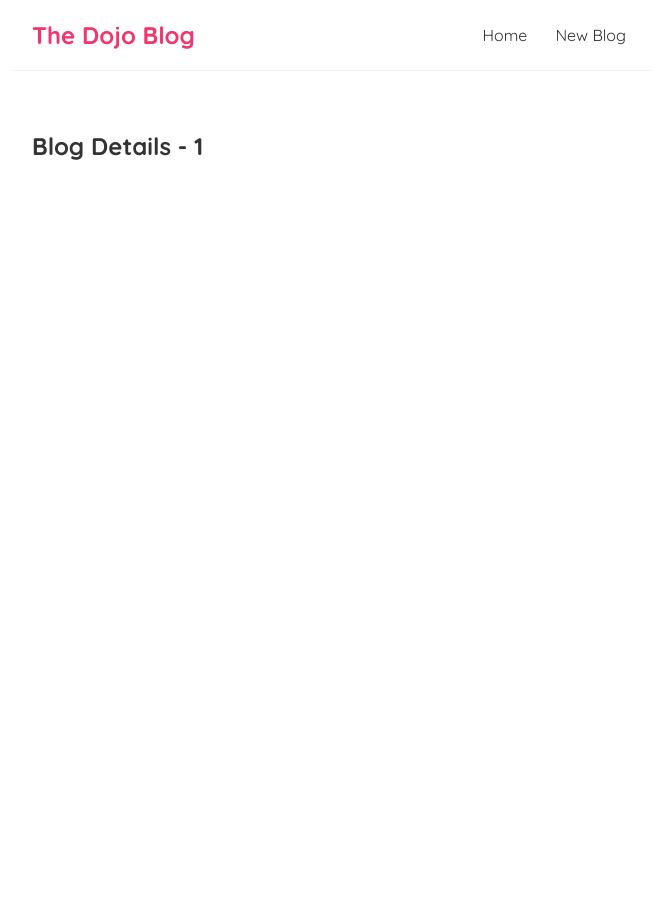
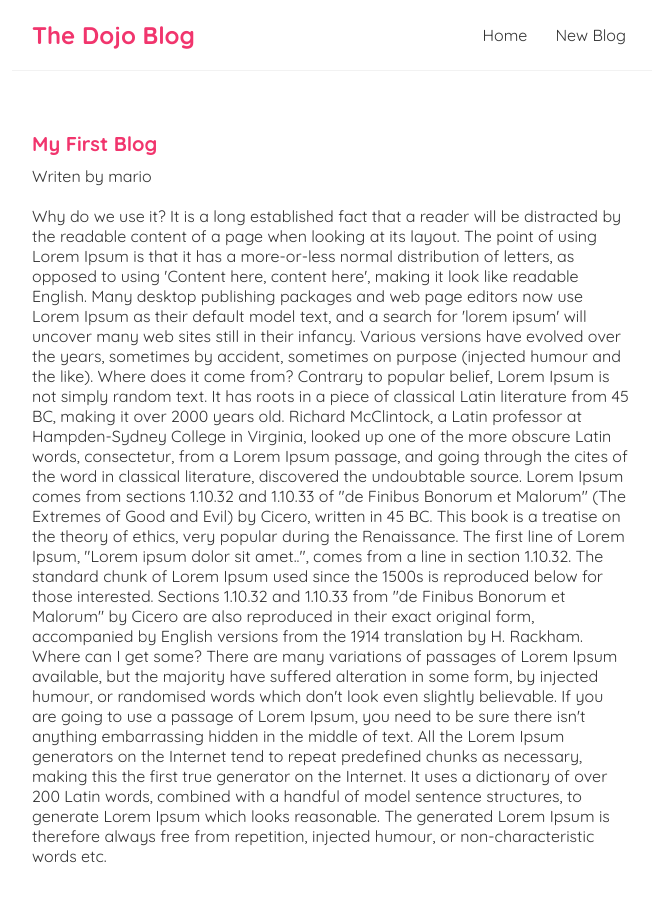
Before and after one commit to Rnely/LearningReact, a React (Create React App) app in the folder dojo-blog/: page /blogs/1 in a window 1280 px wide. Shown: the top 902 px of the page, without its empty margins (308-967 px from the left). Before the commit the page ends 800 px from the top, so only its background shows below. Built offline with nearby package versions, Linux system fonts and the light colour scheme; data requests are answered from the project's data file.

Commit message:
Reused useFetch hook and added details to blogDetails

```diff
--- a/dojo-blog/src/BlogDetails.js
+++ b/dojo-blog/src/BlogDetails.js
@@ -1,11 +1,21 @@
 import { useParams } from "react-router-dom";
+import useFetch from "./useFetch";
 
 const BlogDetails = () => {
     const { id } = useParams();
+    const { data: blog, error, isPending } = useFetch('http://localhost:4000/blogs/' + id);
 
     return (
         <div className="blog-details">
-            <h2>Blog Details - { id }</h2>
+            { isPending && <div>Loading...</div>}
+            { error && <div>{error}</div>}
+            { blog && (
+                <article>
+                    <h2>{ blog.title }</h2>
+                    <p>Writen by { blog.author }</p>
+                    <div>{ blog.body }</div>
+                </article>
+            )}
         </div>
      );
 }
--- a/dojo-blog/src/index.css
+++ b/dojo-blog/src/index.css
@@ -51,3 +51,21 @@
 .blog-preview a{
   text-decoration: none;
 }
+
+/* blog details page */
+.blog-details h2 {
+  font-size: 20px;
+  color: #f1356d;
+  margin-bottom: 10px;
+}
+.blog-details div {
+  margin: 20px 0;
+}
+.blog-details button {
+  background: #f1356d;
+  color: #fff;
+  border: 0;
+  padding: 8px;
+  border-radius: 8px;
+  cursor: pointer;
+}
```
